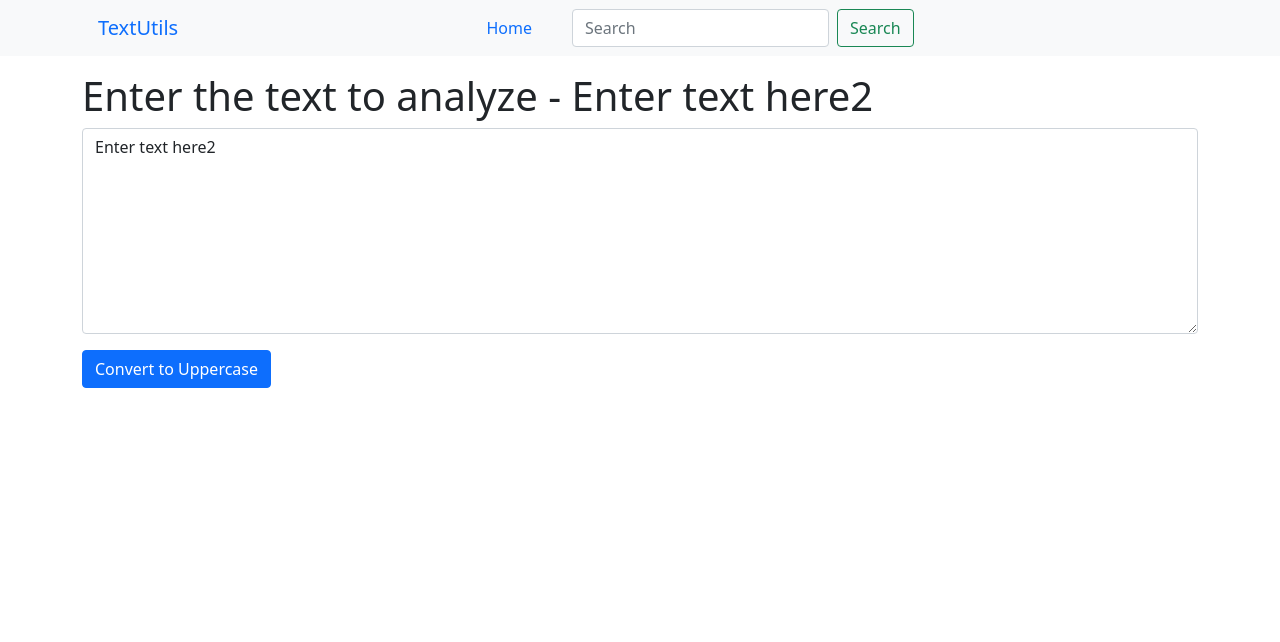
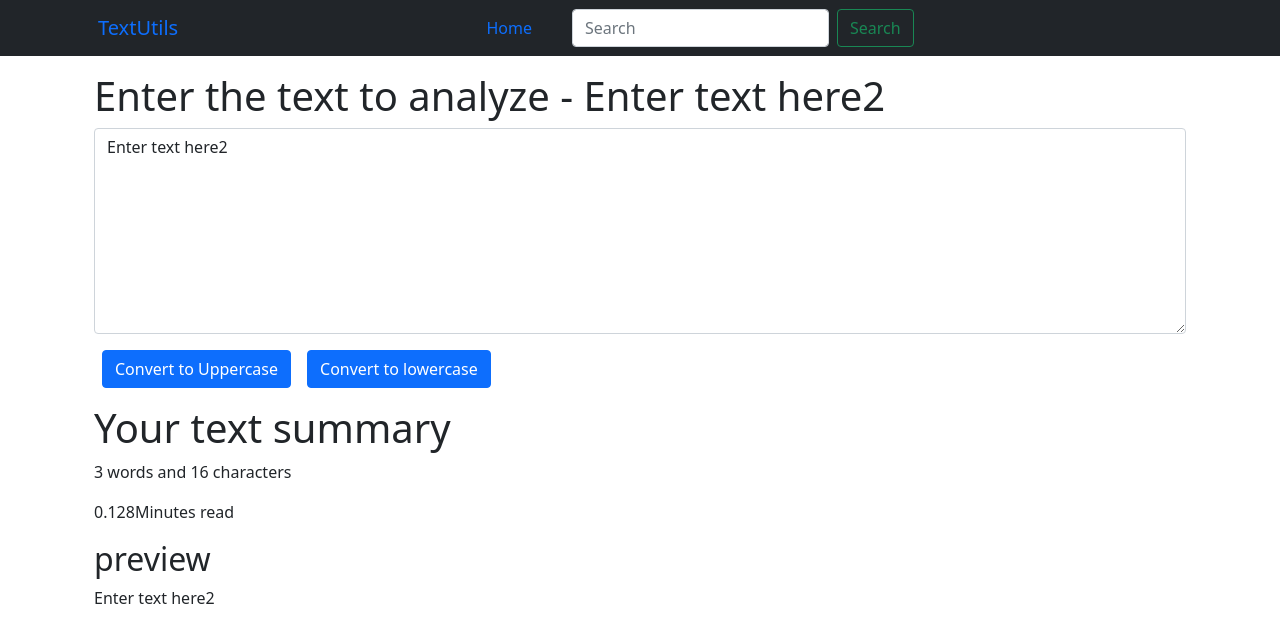
Before and after one commit to Rehanshahii109/codewithharry, a React (Vite) app in the folder prototypes/: page / in a window 1280 px wide. Shown: the top 642 px of the page. Built offline with nearby package versions, Linux system fonts and the light colour scheme.

Commit message:
add  uppercass and lower cass

```diff
--- a/prototypes/src/components/Navber.jsx
+++ b/prototypes/src/components/Navber.jsx
@@ -5,7 +5,7 @@ import PropTypes from 'prop-types';
 export default function Navber(props){
   return(
     <div>
-<nav className="navbar navbar-expand-lg bg-light ">
+<nav className="navbar navbar-expand-lg bg-dark ">
       <div className="container d-flex justify-content-center">
         <a className="navbar-brand mx-3" href="#">{props.title}</a>
         <button className="navbar-toggler" type="button" data-bs-toggle="collapse" data-bs-target="#navbarSupportedContent" aria-controls="navbarSupportedContent" aria-expanded="false" aria-label="Toggle navigation">
--- a/prototypes/src/components/TextForm.jsx
+++ b/prototypes/src/components/TextForm.jsx
@@ -8,6 +8,11 @@ export default function TextForm(props) {
     let newText = text.toUpperCase();
     setText(newText); // Only keep this
   }
+  const handleLoClick = () => {
+    // console.log("Uppercase was clicked " + text);
+    let newText = text.toLowerCase();
+    setText(newText); // Only keep this
+  }
 
   const handleOnChange = (event) => {
     // console.log("On change");
@@ -15,7 +20,8 @@ export default function TextForm(props) {
   }
 
   return (
-    <div>
+    <>
+    <div className='container'>
       <h1>{props.heading} - {text}</h1>
       <div className="mb-3">
         <textarea
@@ -26,9 +32,27 @@ export default function TextForm(props) {
           rows="8"
         ></textarea>
       </div>
-      <button className="btn btn-primary" onClick={handleUpClick}>
+      <button className="btn btn-primary mx-2" onClick={handleUpClick}>
         Convert to Uppercase
       </button>
+      <button className="btn btn-primary mx-2" onClick={handleLoClick}>
+        Convert to lowercase
+      </button>
     </div>
+    <div className="container my-3">
+        <h1>Your text summary</h1>
+        {/* <p>{text.split('').length} words and {text.length}characters</p> */}
+        <p>{text.trim() === "" ? 0 : text.trim().split(/\s+/).length} words and {text.length} characters</p>
+      <p>{0.008 *text.split('').length }Minutes read</p>
+      <h2>preview</h2>
+      <p>{text}</p>
+        {/* Part	Purpose
+text.trim()	Remove unwanted leading/trailing spaces
+=== "" ? 0 :	Ensure blank text gives 0 words
+.split(/\s+/)	Split text by whitespace to count words accurately
+text.length	Count every character including space */}
+
+    </div>
+    </>
   );
 }
```
